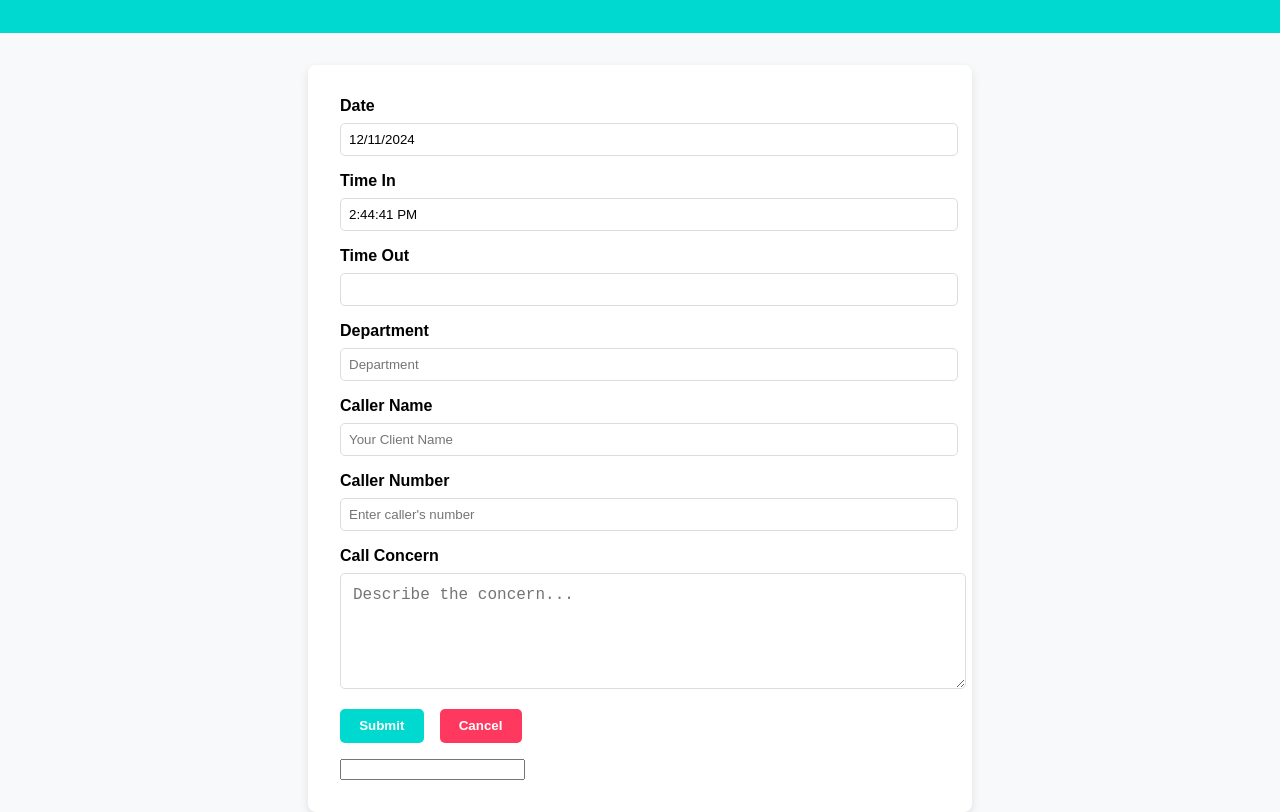
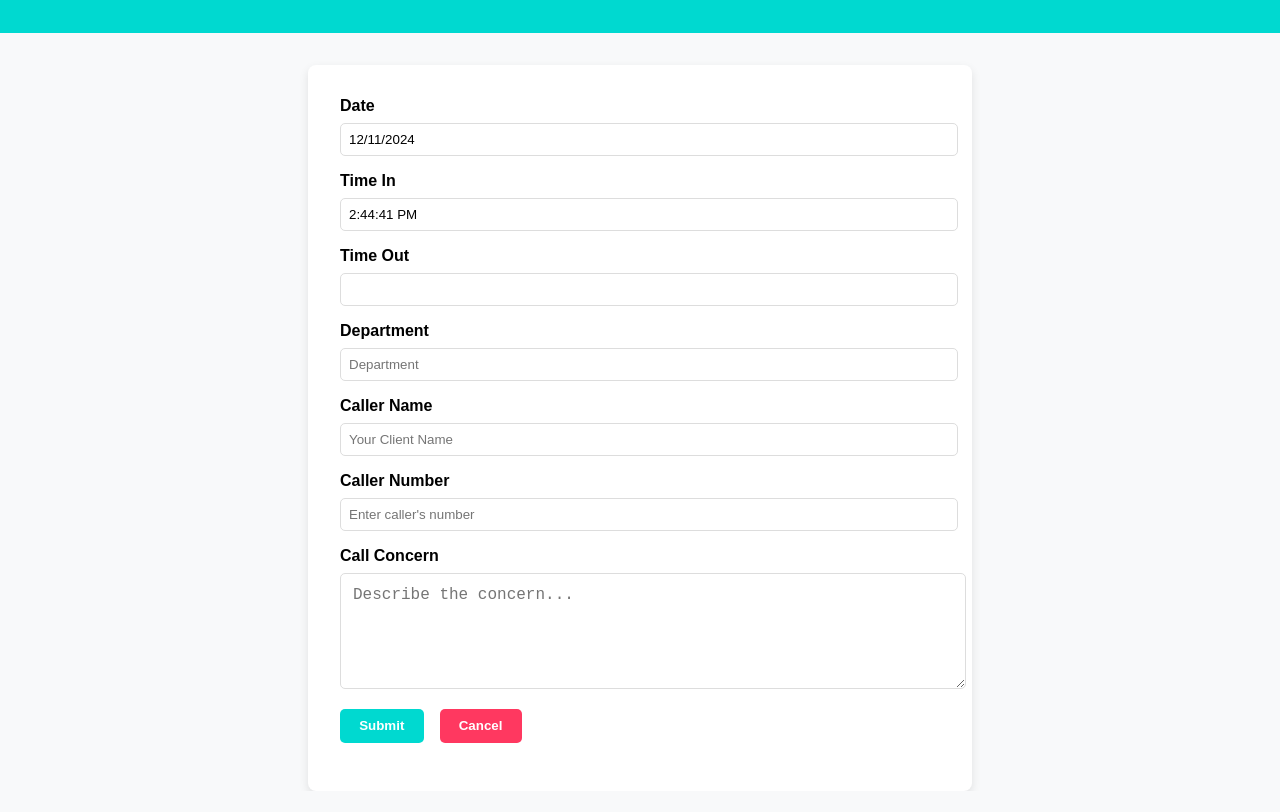
Before and after one commit to JPAP24/hann, a plain HTML site: page index.html in a window 1280 px wide. Shown: the part 67-879 px from the top of the page. After the commit the page ends 858 px from the top, so only its background shows below. Drawn offline with Linux system fonts and the light colour scheme.

Commit message:
Update index.html

```diff
--- a/index.html
+++ b/index.html
@@ -77,9 +77,6 @@
         <button class="button is-danger" type="reset" id="reset-button">Cancel</button>
       </div>
     </div>
-<div>
-  <input type="text" id="escalation-time" readonly />
-</div>
   </form>
   <div id="message"></div>
   <script src="assets/main.js"></script>
```
